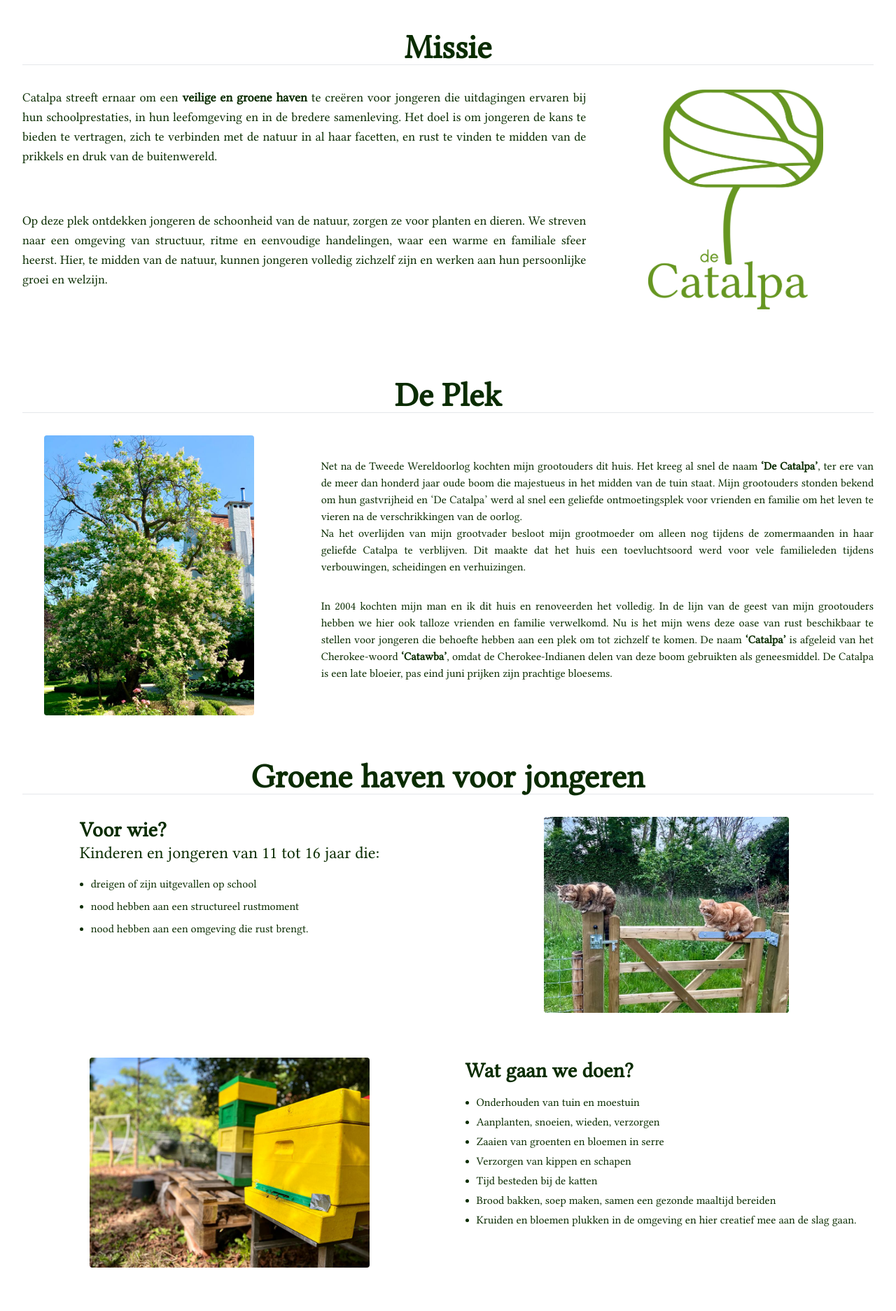
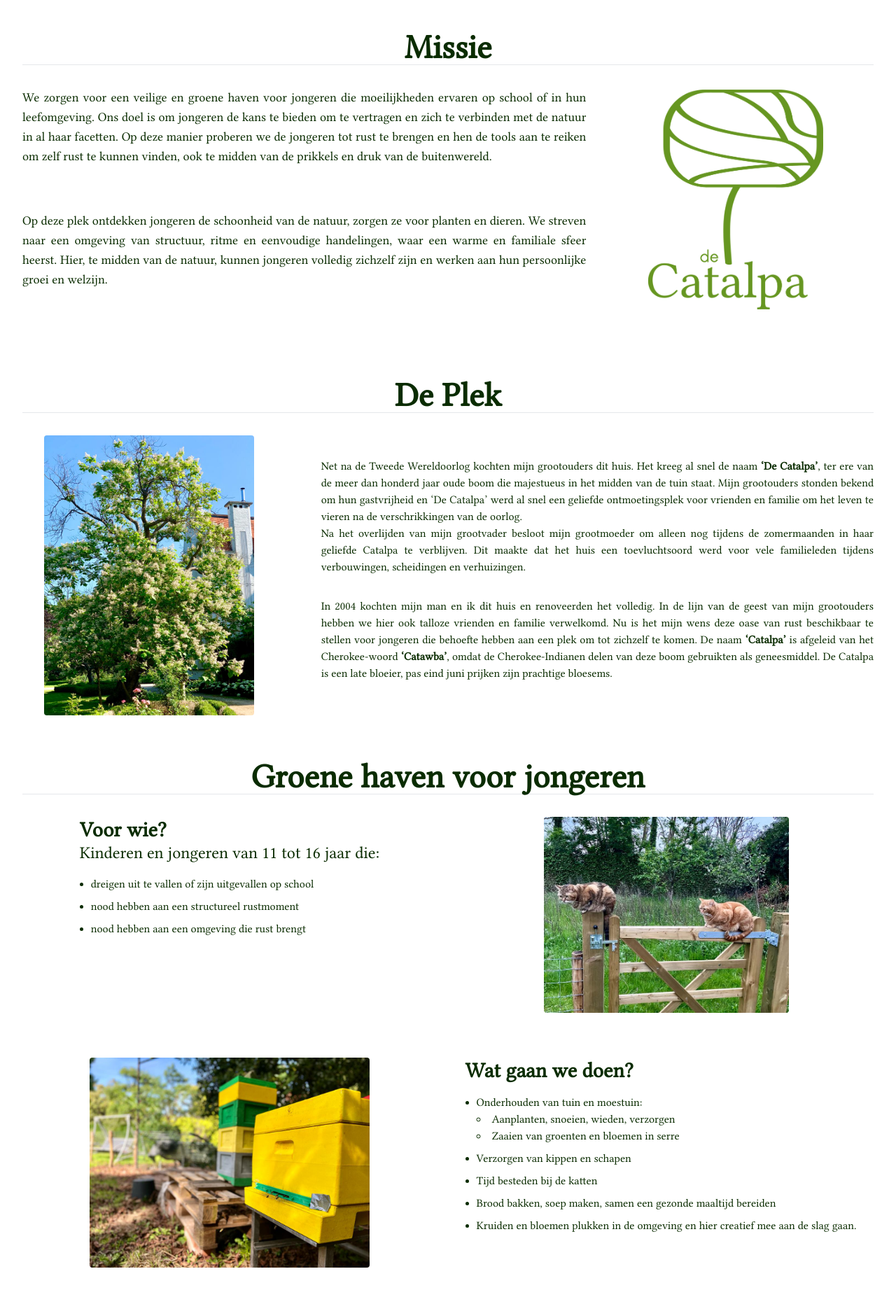
Before and after one commit to Kobe-Tjoen/catalpajongeren, a React (Vite) app in the folder vite-project/: page / in a window 1280 px wide. Shown: the part 980-2853 px from the top of the page at 70% size. Built offline with nearby package versions, Linux system fonts and the light colour scheme.

Commit message:
added animations while in view

```diff
--- a/vite-project/package.json
+++ b/vite-project/package.json
@@ -15,6 +15,7 @@
   },
   "dependencies": {
     "autoprefixer": "^10.4.16",
+    "framer-motion": "^10.17.9",
     "postcss": "^8.4.31",
     "react": "^18.2.0",
     "react-dom": "^18.2.0",
--- a/vite-project/src/coaching.tsx
+++ b/vite-project/src/coaching.tsx
@@ -1,7 +1,17 @@
+import { motion } from "framer-motion"
+
 const Coaching : React.FC = () =>{
     return (
         <>
-            <div id="coaching" className="container mx-auto mt-8 p-8 text-justify argent">
+            <motion.div
+            id="coaching"
+            className="container mx-auto mt-8 p-8 text-justify argent"
+            initial={{opacity: 0, y: -10}}
+            whileInView={{opacity: 1, y: 0}}
+            transition={{duration: 0.4, ease: "easeInOut"}}
+            layout
+            viewport={{amount: 0.1}}
+            >
                 <h2 className="text-4xl md:text-5xl font-bold text-center mb-8 w-full border-b">Coaching</h2>
                 <div className="m-auto md:w-3/4 mt-8">
                     <h3 className="text-3xl  font-semibold">Voor wie?</h3>
@@ -29,7 +39,7 @@
                     <h3 className="text-3xl  font-semibold">Hoe verloopt een coaching sessie?</h3>
                     <p className="p-4">Een sessie duurt 1,5 uur en is aangepast aan de behoeften van de jongere. De sessies kunnen in de natuur gehouden worden tijdens een wandeling of in de vertrouwde praktijkruimte.</p>
                 </div>
-            </div>
+            </motion.div>
         </>
     )
 }
--- a/vite-project/src/groenehaven.tsx
+++ b/vite-project/src/groenehaven.tsx
@@ -2,10 +2,19 @@
 import tweekatten from "/images/tweekatten.jpg"
 import moestuin from "/images/moestuin.jpg"
 import schaapje from "/images/schaapje.jpg"
+import { motion } from "framer-motion"
 const GroeneHaven : React.FC = () =>{
     return(
         <>
-                <div id='groenehaven' className='container m-auto p-8 dark-green argent'>
+                <motion.div
+                id='groenehaven'
+                className='container m-auto p-8 dark-green argent'
+                initial={{opacity: 0, y:-10}}
+                whileInView={{opacity: 1, y:0}}
+                transition={{duration: 0.4, ease: "easeInOut"}}
+                viewport={{amount: 0.1}}
+                layout
+                >
 
                     <h2 className="md:text-5xl text-4xl text-center border-b mb-8 font-semibold">Groene haven voor jongeren</h2>
 
@@ -14,9 +23,9 @@
                             <h3 className="text-3xl  font-semibold">Voor wie?</h3>
                             <p className="text-2xl">Kinderen en jongeren van 11 tot 16 jaar die:</p>
                             <ul className="p-4 list-disc space-y-2">
-                                <li>dreigen of zijn uitgevallen op school</li>
+                                <li>dreigen uit te vallen of zijn uitgevallen op school</li>
                                 <li>nood hebben aan een structureel rustmoment</li>
-                                <li>nood hebben aan een omgeving die rust brengt.</li>
+                                <li>nood hebben aan een omgeving die rust brengt</li>
                             </ul>
                         </div>
                         <img src={tweekatten} alt="twee poezen het poortje" className="w-[350px] rounded m-auto mb-8"/>
@@ -24,10 +33,13 @@
                         <img src={bijenkorven} alt="bijenkorven in de tuin" className="w-[400px] rounded m-auto mb-8 col-auto"/>
                         <div className="mx-auto mb-8">
                             <h3 className="text-3xl font-semibold">Wat gaan we doen?</h3>
-                            <ul className="p-4 list-disc space-y-1">
-                                <li>Onderhouden van tuin en moestuin</li>
-                                <li>Aanplanten, snoeien, wieden, verzorgen</li>
-                                <li>Zaaien van groenten en bloemen in serre</li>
+                            <ul className="p-4 list-disc space-y-2">
+                                <li>Onderhouden van tuin en moestuin:
+                                    <ul className="list-inside list-circle">
+                                        <li>Aanplanten, snoeien, wieden, verzorgen</li>
+                                        <li>Zaaien van groenten en bloemen in serre</li>
+                                    </ul>
+                                </li>
                                 <li>Verzorgen van kippen en schapen</li>
                                 <li>Tijd besteden bij de katten</li>
                                 <li>Brood bakken, soep maken, samen een gezonde maaltijd bereiden</li>
@@ -37,10 +49,10 @@
 
                         <div className="mx-auto mb-8">
                             <h3 className="text-3xl font-semibold">Hoe?</h3>
-                            <ul className="text-lg list-outside list-disc p-4 space-y-2">
+                            <ul className="list-outside list-disc p-4 space-y-2">
                                 <li>Continue begeleiding</li>
                                 <li>Groepen van maximum twee jongeren</li>
-                                <li>Het werken gebeurt op het ritme van de jongeren</li>
+                                <li>Werken op het ritme van de jongeren</li>
                             </ul>
                         </div>
                         <img src={schaapje} alt="close up van een lief schaapje" className="w-[400px] rounded m-auto mb-8 col-auto" />
@@ -59,7 +71,7 @@
                             </ul>
                         </div>
                     </div>
-                </div>
+                </motion.div>
         </>
     )
 }
--- a/vite-project/src/header.tsx
+++ b/vite-project/src/header.tsx
@@ -18,19 +18,19 @@
                     <nav className="hidden md:flex justify-center">
                     <ul className="sofia flex space-x-16">
                         <li>
-                            <Link to="missie" spy={true} smooth={true} offset={-150} duration={300} onClick={handleNav} className="cursor-pointer">Missie</Link>
+                            <Link to="missie" spy={true} smooth={true} offset={-150} duration={150} onClick={handleNav} className="cursor-pointer">Missie</Link>
                         </li>
                         <li>
-                            <Link to="plaats" spy={true} smooth={true} offset={-150} duration={300} onClick={handleNav} className="cursor-pointer">De Plek</Link>
+                            <Link to="plaats" spy={true} smooth={true} offset={-150} duration={150} onClick={handleNav} className="cursor-pointer">De Plek</Link>
                         </li>
                         <li>
-                            <Link to="groenehaven" spy={true} smooth={true} offset={-150} duration={300} onClick={handleNav} className="cursor-pointer">Groene Haven</Link>
+                            <Link to="groenehaven" spy={true} smooth={true} offset={-150} duration={150} onClick={handleNav} className="cursor-pointer">Groene Haven</Link>
                         </li>
                         <li>
-                            <Link to="coaching" spy={true} smooth={true} offset={-150} duration={300} onClick={handleNav} className="cursor-pointer">Coaching</Link>
+                            <Link to="coaching" spy={true} smooth={true} offset={-150} duration={150} onClick={handleNav} className="cursor-pointer">Coaching</Link>
                         </li>
                         <li>
-                            <Link to="marie" spy={true} smooth={true} offset={-150} duration={300} onClick={handleNav} className="cursor-pointer">Wie ben ik</Link>
+                            <Link to="marie" spy={true} smooth={true} offset={-150} duration={150} onClick={handleNav} className="cursor-pointer">Wie ben ik</Link>
                         </li>
                     </ul>
                     </nav>
--- a/vite-project/src/missie.tsx
+++ b/vite-project/src/missie.tsx
@@ -1,22 +1,30 @@
 import logo_kleur from "/images/logo_catalpa_kleur.png";
+import { motion } from 'framer-motion';
 
 const Missie : React.FC = () =>{
     return(
         <>
-            <div id='missie' className='container mx-auto mt-8 p-8 text-justify argent'>
+            <motion.div
+            id='missie'
+            className='container mx-auto mt-8 p-8 text-justify argent'
+            initial={{opacity: 0, y: -10}}
+            whileInView={{opacity: 1, y: 0}}
+            transition={{duration: 0.4, ease: "easeInOut"}}
+            layout
+            viewport={{amount: 0.1}}
+            >
                 <h2 className='text-4xl md:text-5xl font-bold text-center mb-8 w-full border-b'>Missie</h2>
                 <div className="grid md:grid-cols-3 grid-cols-1 gap-4">
                     <div className='text-justify m-auto md:text-lg col-span-2'>
                         <p className='mb-16'>
-                        Catalpa streeft ernaar om een <b>veilige en groene haven</b> te creëren voor jongeren die uitdagingen ervaren bij hun schoolprestaties, in hun leefomgeving en in de bredere samenleving. Het doel is om jongeren de kans te bieden te vertragen, zich te verbinden met de natuur in al haar facetten, en rust te vinden te midden van de prikkels en druk van de buitenwereld.
-                    </p>
+                        We zorgen voor een veilige en groene haven voor jongeren die moeilijkheden ervaren op school of in hun leefomgeving. Ons doel is om jongeren de kans te bieden om te vertragen en zich te verbinden met de natuur in al haar facetten. Op deze manier proberen we de jongeren tot rust te brengen en hen de tools aan te reiken om zelf rust te kunnen vinden, ook te midden van de prikkels en druk van de buitenwereld.                    </p>
                         <p className='mb-8'>
                             Op deze plek ontdekken jongeren de schoonheid van de natuur, zorgen ze voor planten en dieren. We streven naar een omgeving van structuur, ritme en eenvoudige handelingen, waar een warme en familiale sfeer heerst. Hier, te midden van de natuur, kunnen jongeren volledig zichzelf zijn en werken aan hun persoonlijke groei en welzijn.
                         </p>
                     </div>
                     <img src={logo_kleur} alt="logo van catalpa met boom" className="w-[250px] m-auto" />
                 </div>
-            </div>
+            </motion.div>
         </>
     )
 }
--- a/vite-project/src/plaats.tsx
+++ b/vite-project/src/plaats.tsx
@@ -1,9 +1,18 @@
 import catalpaboom from "/images/catalpaboom.jpg"
+import { motion } from "framer-motion"
 
 const Plaats : React.FC = () =>{
     return(
         <>
-            <div id='plaats' className='container mx-auto p-8 argent text-justify'>
+            <motion.div
+            id='plaats'
+            className='container mx-auto p-8 argent text-justify'
+            initial={{opacity: 0, y: -10}}
+            whileInView={{opacity: 1, y: 0}}
+            transition={{duration: 0.4, ease: "easeInOut"}}
+            viewport={{amount: 0.1}}
+            layout
+            >
                 <h2 className='text-4xl md:text-5xl w-full border-b text-center font-bold  mt-8 mb-4 md:mb-8'>De Plek</h2>
                 <div className='grid grid-cols-1 md:grid-cols-3 md:gap-16'>
                     <img className='w-[300px] m-auto rounded' src={catalpaboom} alt="mooie boom" />
@@ -24,7 +33,7 @@
                         </div>
                     </div>
                 </div>
-            </div>
+            </motion.div>
         </>
     )
 }
--- a/vite-project/tailwind.config.js
+++ b/vite-project/tailwind.config.js
@@ -4,6 +4,14 @@
     "./src/**/*.{html,js,jsx,ts,tsx}"
   ],
   theme: {
+    listStyleType: {
+      none: 'none',
+      disc: 'disc',
+      decimal: 'decimal',
+      square: 'square',
+      roman: 'upper-roman',
+      circle: 'circle'
+    },
     extend: {},
   },
   plugins: [],
```
Also changed, not shown: vite-project/src/wiebenik.tsx (+15 -6 lines), 1 other file (tests, documents, lock files or other folders). Lines whose indentation alone changed are shown as unchanged.
